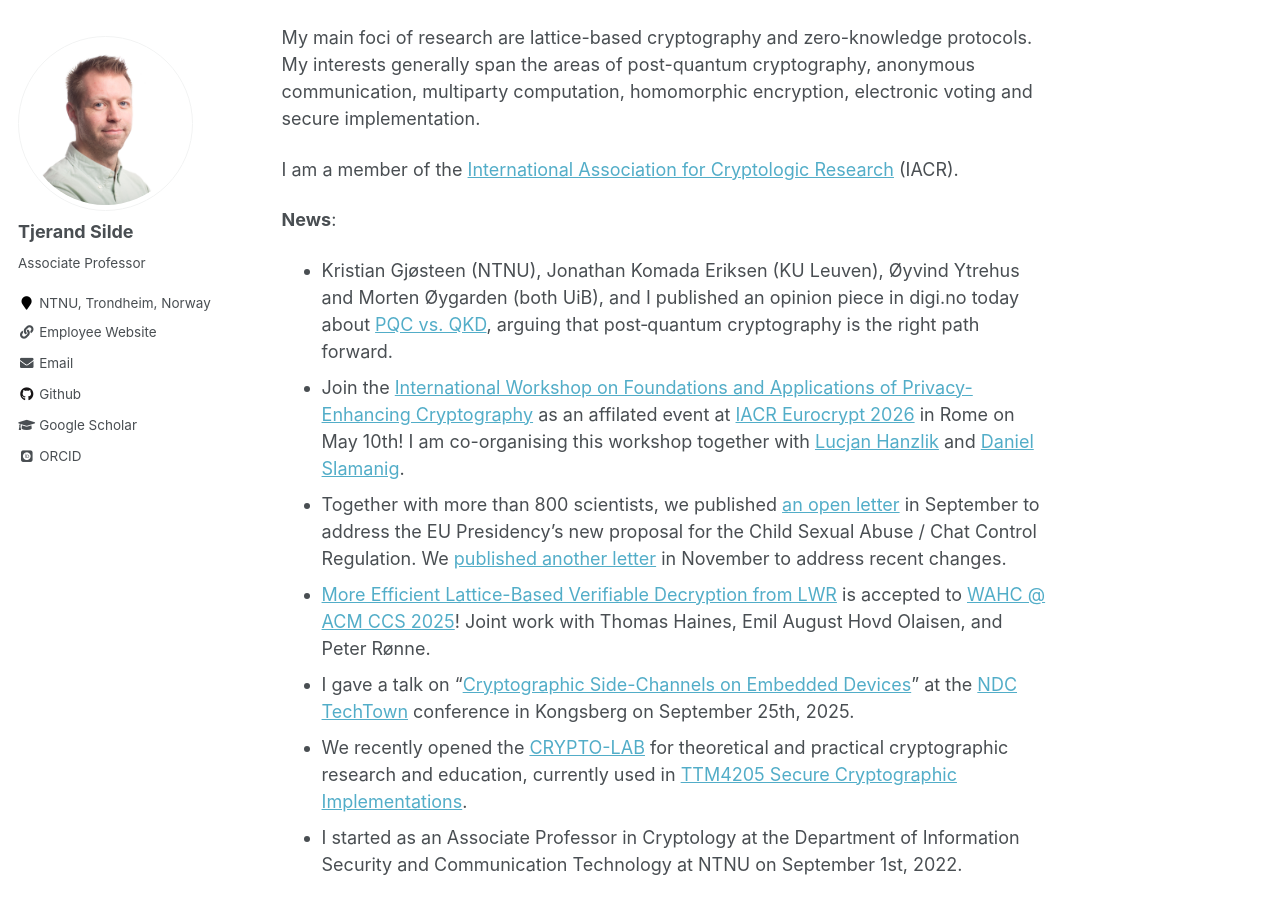
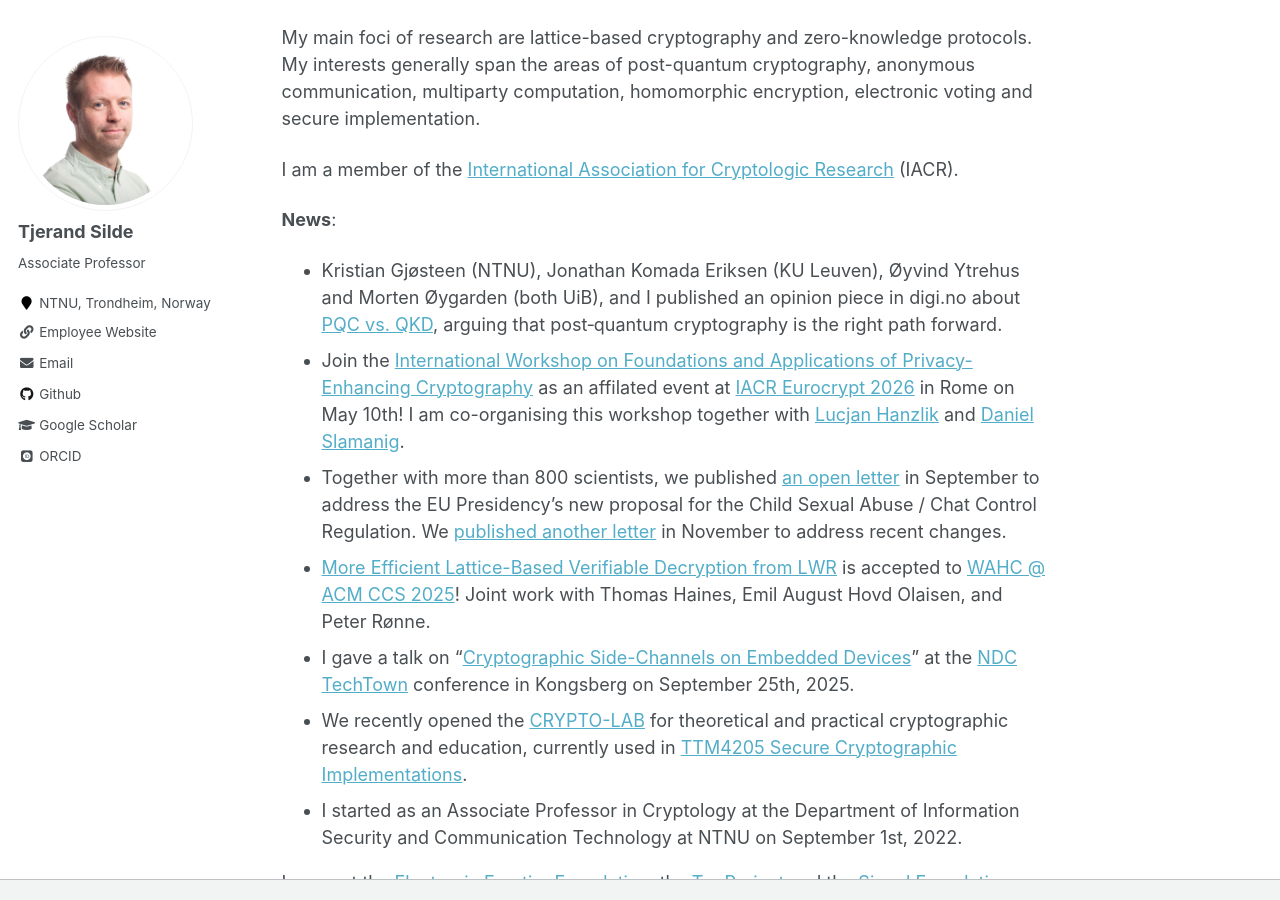
Before and after one commit to tjesi/tjesi.github.io, a Jekyll site: the page built from _pages/about.md, in a window 1280 px wide and 900 px high, scrolled down 503 px. Built offline with Jekyll 4.4.1, drawn with Linux system fonts in a browser that asks for light colours; some web fonts are replaced.

Commit message:
Update about.md

```diff
--- a/_pages/about.md
+++ b/_pages/about.md
@@ -22,7 +22,7 @@
 
 **News**:
 
-- Kristian Gjøsteen (NTNU), Jonathan Komada Eriksen (KU Leuven), Øyvind Ytrehus and Morten Øygarden (both UiB), and I published an opinion piece in digi.no today about [PQC vs. QKD](https://www.digi.no/artikler/debatt-spekulativ-kvanteteknologi-loser-ikke-sikkerhetsproblemene-vare/568500), arguing that post‑quantum cryptography is the right path forward.
+- Kristian Gjøsteen (NTNU), Jonathan Komada Eriksen (KU Leuven), Øyvind Ytrehus and Morten Øygarden (both UiB), and I published an opinion piece in digi.no about [PQC vs. QKD](https://www.digi.no/artikler/debatt-spekulativ-kvanteteknologi-loser-ikke-sikkerhetsproblemene-vare/568500), arguing that post‑quantum cryptography is the right path forward.
 - Join the [International Workshop on Foundations and Applications of Privacy-Enhancing Cryptography](https://privcryptworkshop.github.io) as an affilated event at [IACR Eurocrypt 2026](https://eurocrypt.iacr.org/2026) in Rome on May 10th! I am co-organising this workshop together with [Lucjan Hanzlik](https://lucjanhanzlik.github.io) and [Daniel Slamanig](https://danielslamanig.info).
 - Together with more than 800 scientists, we published [an open letter](https://csa-scientist-open-letter.org/Sep2025) in September to address the EU Presidency’s new proposal for the Child Sexual Abuse / Chat Control Regulation. We [published another letter](https://csa-scientist-open-letter.org/Nov2025) in November to address recent changes.
 - [More Efficient Lattice-Based Verifiable Decryption from LWR](https://dl.acm.org/doi/10.1145/3733811.3767315) is accepted to [WAHC @ ACM CCS 2025](https://homomorphicencryption.org/wahc-2025)! Joint work with Thomas Haines, Emil August Hovd Olaisen, and Peter Rønne.
```
